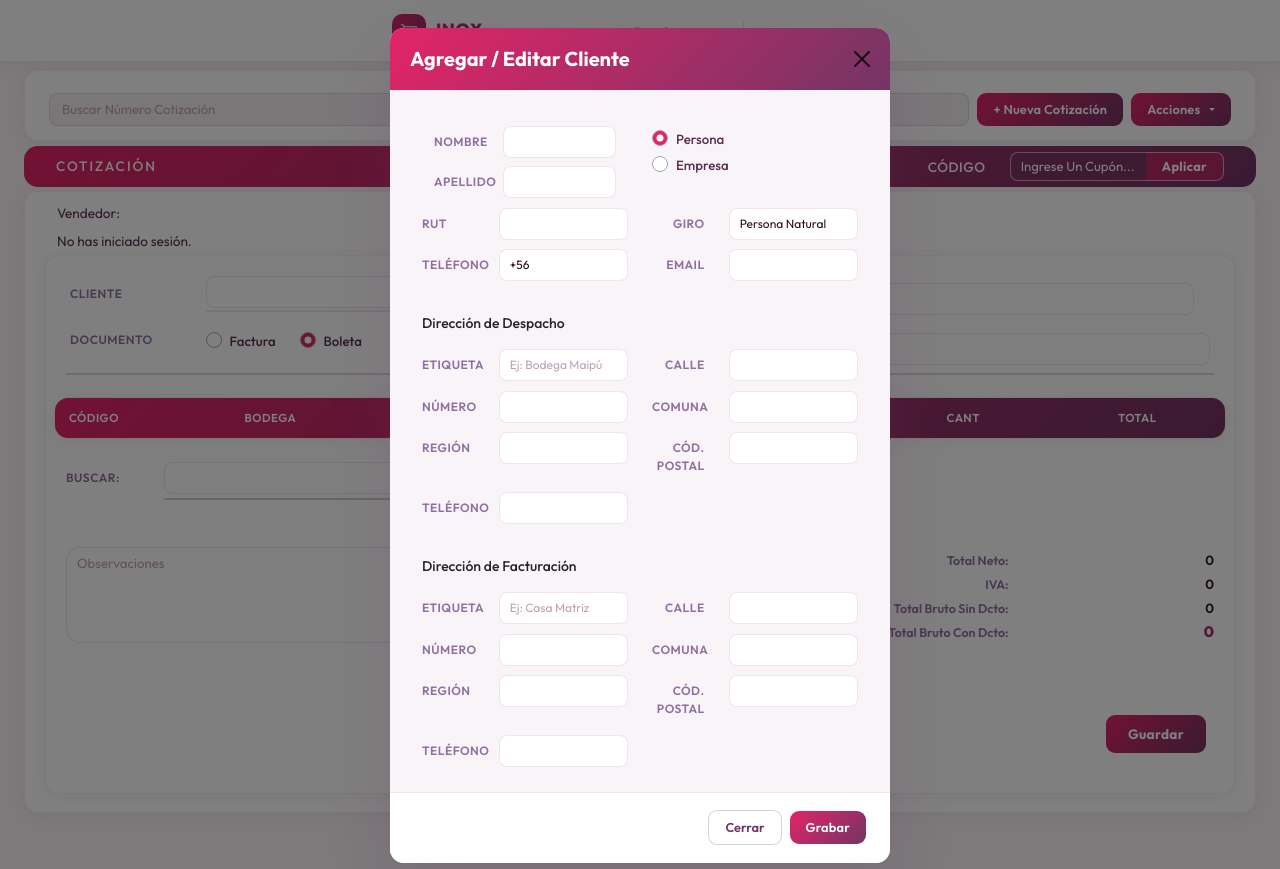
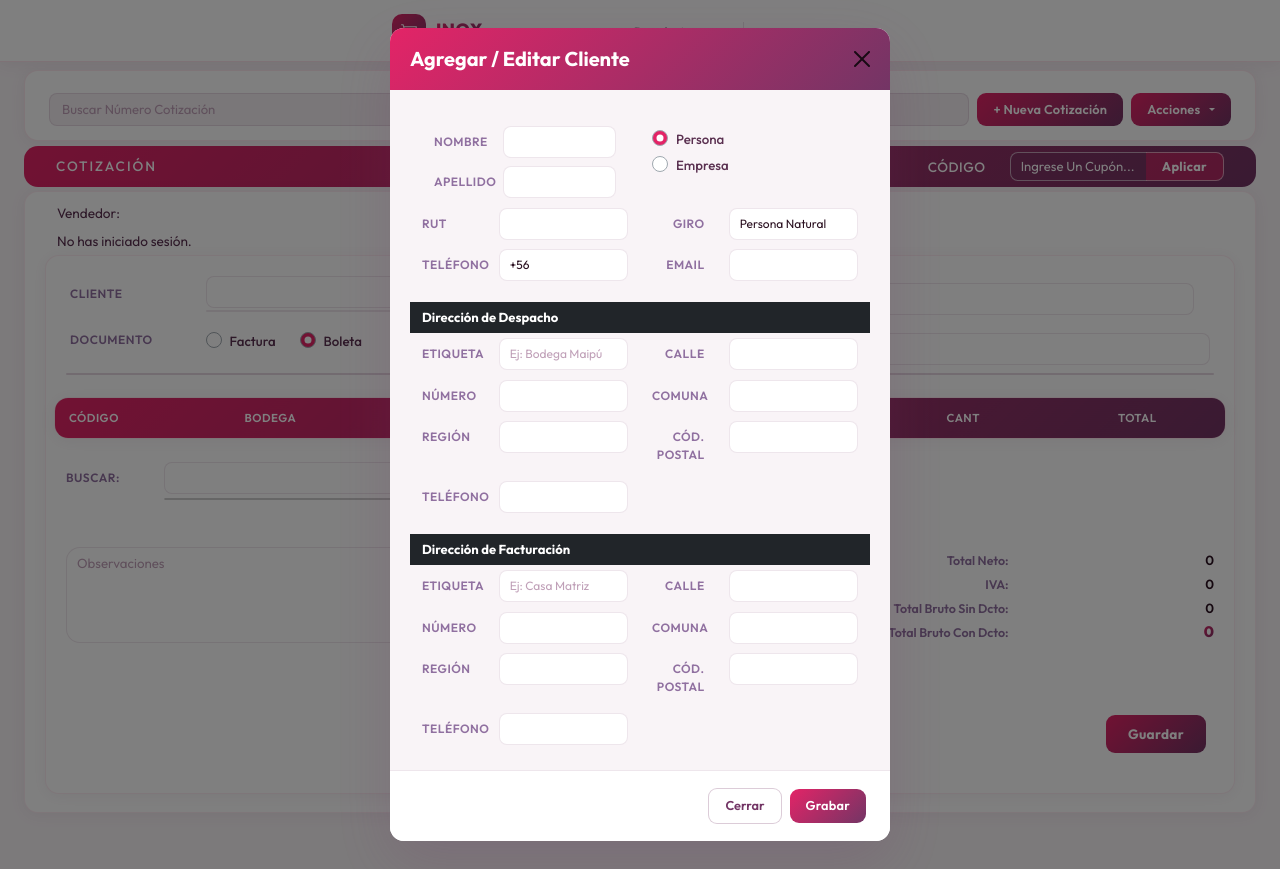
Before and after one commit to TheChrow/inox, a Django app: template presentation/templates/sales_app/quotation.html in a window 1280 px wide, after a click that opens the changed part. Run offline with Django 5.2, Linux system fonts and the light colour scheme; the template is opened without the code that fills it, so the values that code supplies are empty; parts of the project's set-up code (start-up, migrations or seed data) failed here and were passed over; some libraries are stand-ins or nearby versions.

Commit message:
mejorar UX del modal de creacion de cliente
- crear_cliente.js: toggle de visibilidad usa d-none para no romper
    el display:flex de las filas Bootstrap; alternar Persona/Empresa
    oculta Apellido y cambia el label a Razon Social; boton Grabar
    se deshabilita durante el submit y se restaura en complete para
    evitar multi-envios
- quotation.html: filas de Nombre y Apellido envueltas en filaNombre/
    filaApellido para toggle limpio, eliminado el onchange inline
    cambiarLabel que apuntaba a una funcion inexistente, seccion
    Contacto arranca con d-none para evitar parpadeo, titulos de
    seccion (Contacto/Despacho/Facturacion) usan la clase inox-section-title
    con los mismos tokens de color que la status bar del template

```diff
--- a/presentation/static/app_sales/js/crear_cliente.js
+++ b/presentation/static/app_sales/js/crear_cliente.js
@@ -4,16 +4,24 @@ $(document).ready(function () {
         return $('input[name="grupoSN"]:checked').val() === '100';
     }
 
-    function toggleContactSection() {
-        const show = isEmpresa();
-        $('#seccionContacto, #seccionContactoFila1, #seccionContactoFila2').toggle(show);
+    // Toggle de visibilidad por tipo de cliente.
+    // Usamos d-none (no jQuery.toggle()) para no romper el display:flex de Bootstrap .row
+    function toggleByTipo() {
+        const empresa = isEmpresa();
+        $('#seccionContacto, #seccionContactoFila1, #seccionContactoFila2').toggleClass('d-none', !empresa);
+        $('#filaApellido').toggleClass('d-none', empresa);
+        $('#nombreLabel').text(empresa ? 'Razón Social' : 'Nombre');
     }
-    $('input[name="grupoSN"]').on('change', toggleContactSection);
-    toggleContactSection();
+    $('input[name="grupoSN"]').on('change', toggleByTipo);
+    toggleByTipo();
 
     $('#grabar-btn').on('click', function () {
         const payload = buildPayload();
         if (!validate(payload)) return;
+
+        const $btn = $(this);
+        const originalText = $btn.text();
+        $btn.prop('disabled', true).text('Grabando...');
 
         $.ajax({
             url: '/sales/odoo/partners/',
@@ -44,6 +52,9 @@ $(document).ready(function () {
                     msg = xhr.statusText || 'Error desconocido';
                 }
                 Swal.fire('Error', msg, 'error');
+            },
+            complete: function () {
+                $btn.prop('disabled', false).text(originalText);
             },
         });
     });
@@ -108,7 +119,7 @@ $(document).ready(function () {
         const errores = [];
 
         if (!($('#nombreSN').val() || '').trim()) {
-            errores.push('Nombre es obligatorio.');
+            errores.push(empresa ? 'Razón Social es obligatoria.' : 'Nombre es obligatorio.');
         }
         if (!empresa && !($('#apellidoSN').val() || '').trim()) {
             errores.push('Apellido es obligatorio para personas naturales.');
--- a/presentation/templates/sales_app/quotation.html
+++ b/presentation/templates/sales_app/quotation.html
@@ -23,6 +23,13 @@
     <style>
       .subrayado-superior {
           text-decoration: overline;
+      }
+      .inox-section-title {
+          background: var(--bs-body-color);
+          color: var(--bs-body-bg);
+          padding: 6px 12px;
+          font-size: 13px;
+          font-weight: bold;
       }
     </style>
 
@@ -244,11 +251,11 @@
                             </div>
                           </div>
 
-                          <!-- Parte superior: Nombre y Apellido en una mitad, Radio buttons en la otra mitad -->
+                          <!-- Parte superior: Nombre/Razón Social + Apellido + Radio buttons -->
                           <div class="row" style="background: #f0f2f5">
-                            <!-- Columna izquierda: Nombre y Apellido -->
+                            <!-- Columna izquierda: Nombre/Razón Social y Apellido -->
                             <div class="col-sm-6">
-                              <div class="row">
+                              <div class="row" id="filaNombre">
                                 <div class="col-sm-4">
                                   <label id="nombreLabel" class="col-form-label"
                                     style="font-size: 13px">Nombre</label>
@@ -263,7 +270,7 @@
                                 </div>
                               </div>
 
-                              <div class="row mt-2">
+                              <div class="row mt-2" id="filaApellido">
                                 <div class="col-sm-4">
                                   <label class="col-form-label"
                                     style="font-size: 13px"
@@ -286,8 +293,7 @@
                                 <input class="form-check-input" type="radio"
                                   id="formCheck-5" name="grupoSN" value="105"
                                   style="border-color: rgb(159, 168, 175)"
-                                  checked
-                                  onchange="cambiarLabel('grupoSN', 'nombreLabel', 'apellidoSN', 'apellidorow')" />
+                                  checked />
                                 <label class="form-check-label"
                                   for="formCheck-5">Persona</label>
                               </div>
@@ -295,8 +301,7 @@
                               <div class="form-check">
                                 <input class="form-check-input" type="radio"
                                   id="formCheck-6" name="grupoSN" value="100"
-                                  style="border-color: rgb(159, 168, 175)"
-                                  onchange="cambiarLabel('grupoSN', 'nombreLabel', 'apellidoSN', 'apellidorow')" />
+                                  style="border-color: rgb(159, 168, 175)" />
                                 <label class="form-check-label"
                                   for="formCheck-6">Empresa</label>
                               </div>
@@ -358,16 +363,16 @@
                           </div>
 
                           <!-- ───── Sección Contacto (visible sólo si Empresa) ───── -->
-                          <div class="row mt-3" id="seccionContacto" style="background: #f0f2f5">
-                            <div class="col-12"><h6 class="mt-2 mb-2" style="font-size: 14px;">Contacto principal</h6></div>
+                          <div class="row mt-3 d-none" id="seccionContacto">
+                            <div class="col-12 inox-section-title">Contacto principal</div>
                           </div>
-                          <div class="row" id="seccionContactoFila1" style="background: #f0f2f5">
+                          <div class="row d-none" id="seccionContactoFila1" style="background: #f0f2f5">
                             <div class="col-sm-2"><label class="col-form-label" style="font-size: 13px">Nombre</label></div>
                             <div class="col-sm-4"><input class="form-control" type="text" id="contactoNombre" style="border-color: rgb(159, 168, 175); font-size: 12px;" /></div>
                             <div class="col-sm-2" style="text-align: right"><label class="col-form-label" style="font-size: 13px">Cargo</label></div>
                             <div class="col-sm-4"><input class="form-control" type="text" id="contactoCargo" style="border-color: rgb(159, 168, 175); font-size: 12px;" /></div>
                           </div>
-                          <div class="row" id="seccionContactoFila2" style="background: #f0f2f5">
+                          <div class="row d-none" id="seccionContactoFila2" style="background: #f0f2f5">
                             <div class="col-sm-2"><label class="col-form-label" style="font-size: 13px">Email</label></div>
                             <div class="col-sm-4"><input class="form-control" type="email" id="contactoEmail" style="border-color: rgb(159, 168, 175); font-size: 12px;" /></div>
                             <div class="col-sm-2" style="text-align: right"><label class="col-form-label" style="font-size: 13px">Teléfono</label></div>
@@ -375,8 +380,8 @@
                           </div>
 
                           <!-- ───── Sección Dirección de Despacho ───── -->
-                          <div class="row mt-3" style="background: #f0f2f5">
-                            <div class="col-12"><h6 class="mt-2 mb-2" style="font-size: 14px;">Dirección de Despacho</h6></div>
+                          <div class="row mt-3">
+                            <div class="col-12 inox-section-title">Dirección de Despacho</div>
                           </div>
                           <div class="row" style="background: #f0f2f5">
                             <div class="col-sm-2"><label class="col-form-label" style="font-size: 13px">Etiqueta</label></div>
@@ -402,8 +407,8 @@
                           </div>
 
                           <!-- ───── Sección Dirección de Facturación ───── -->
-                          <div class="row mt-3" style="background: #f0f2f5">
-                            <div class="col-12"><h6 class="mt-2 mb-2" style="font-size: 14px;">Dirección de Facturación</h6></div>
+                          <div class="row mt-3">
+                            <div class="col-12 inox-section-title">Dirección de Facturación</div>
                           </div>
                           <div class="row" style="background: #f0f2f5">
                             <div class="col-sm-2"><label class="col-form-label" style="font-size: 13px">Etiqueta</label></div>
```
